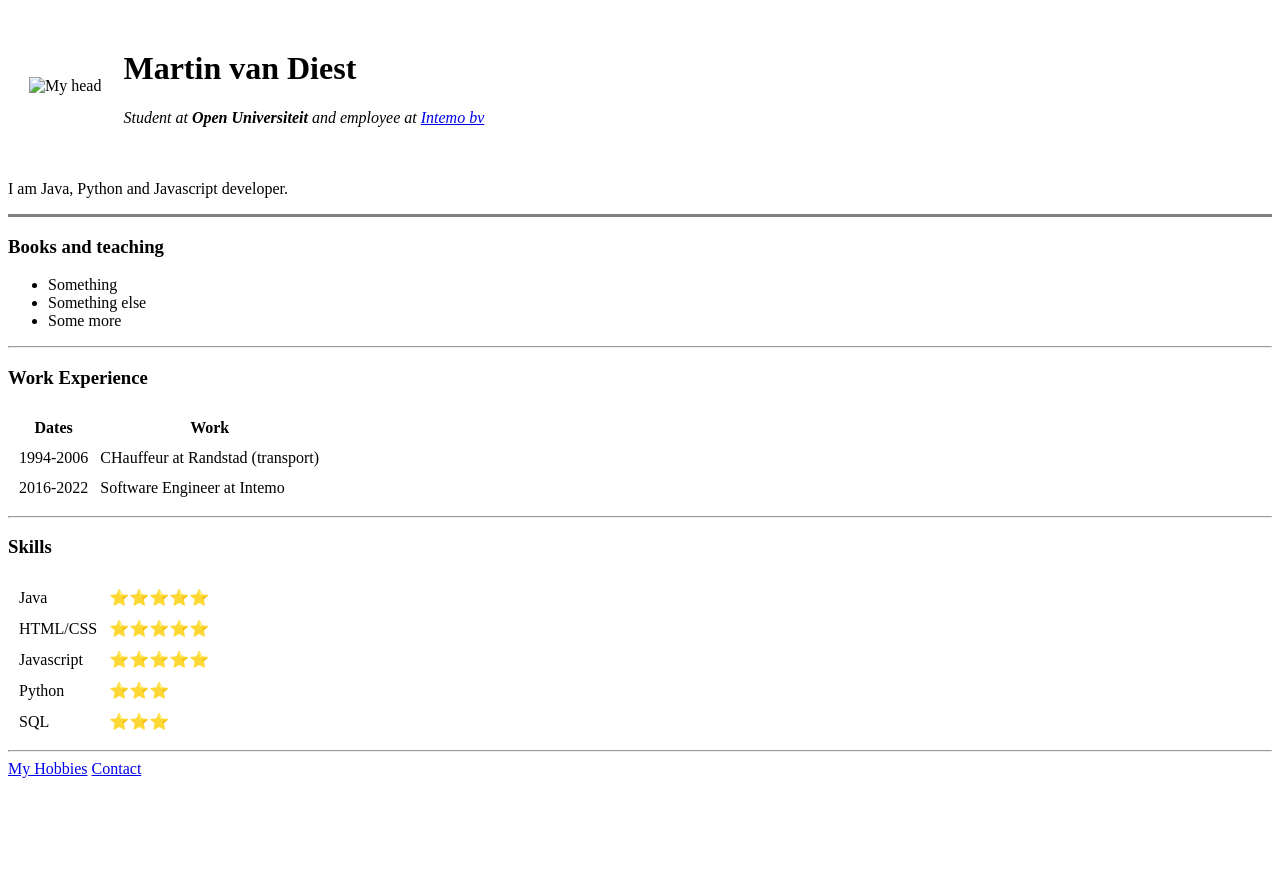
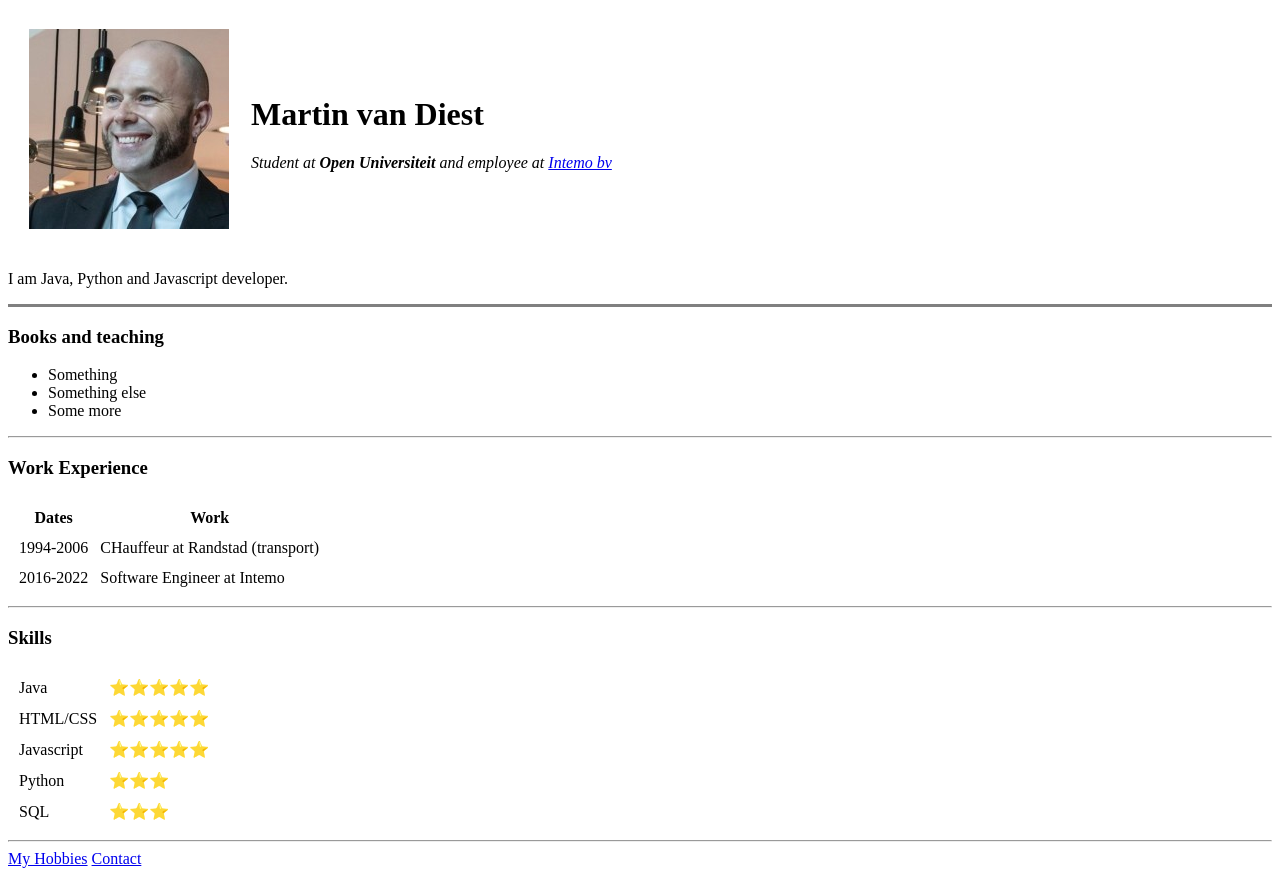
Before and after one commit to Tri3st/cv, a plain HTML site: page index.html in a window 1280 px wide. Before the commit the page ends 800 px from the top, so only its background shows below. Drawn offline with Linux system fonts and the light colour scheme; the site is published under a folder, as on GitHub Pages, so addresses that start at the root find nothing.

Commit message:
Change the link to image in index.html
And also Updated the README.

```diff
--- a/index.html
+++ b/index.html
@@ -11,7 +11,7 @@
 <body>
     <table cellspacing="20">
         <tr>
-            <td><img src="/images/martin_hoofd.jpg" alt="My head"></td>
+            <td><img src="images/martin_hoofd.jpg" alt="My head"></td>
             <td>
                 <h1>Martin van Diest</h1>
                 <p>
```
Also changed, not shown: 1 other file.
